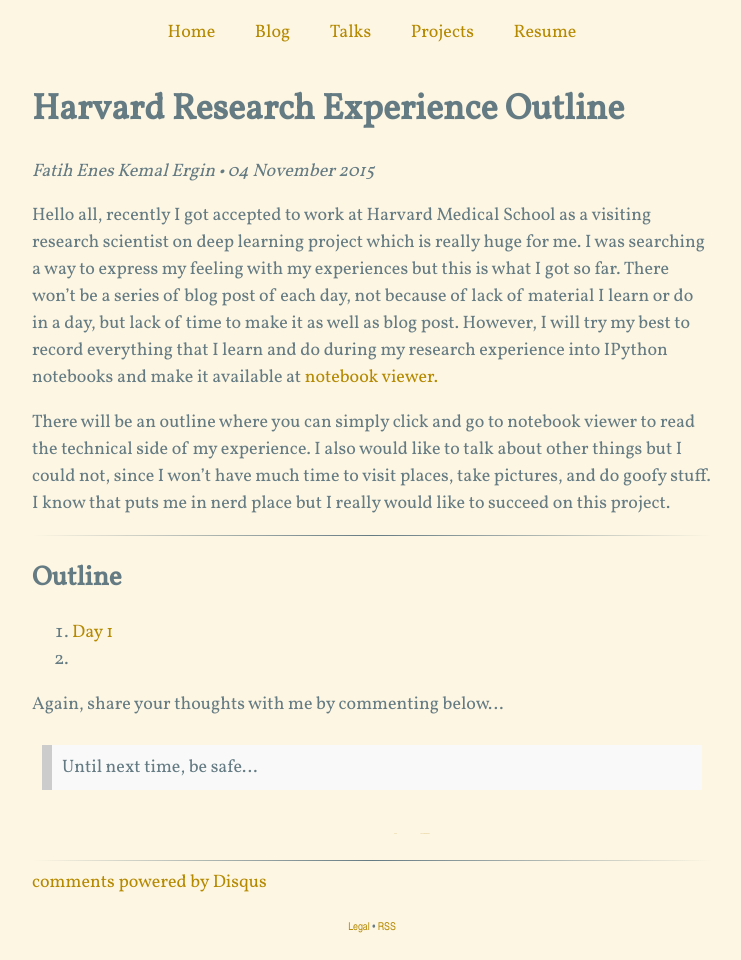
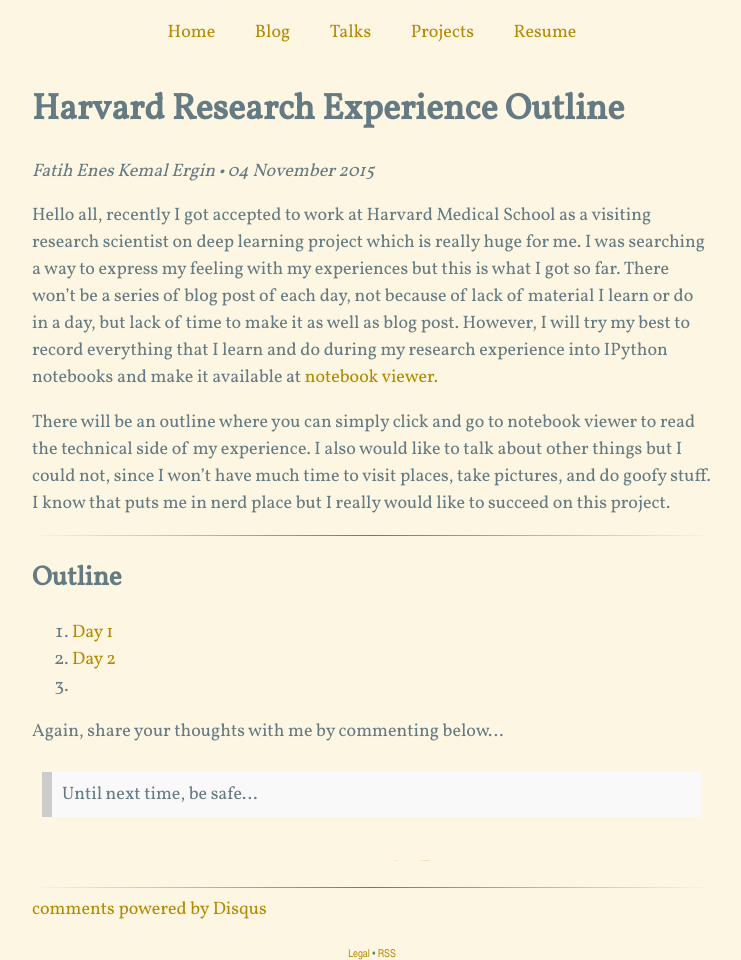
Before and after one commit to eneskemalergin/blog, a Jekyll site: the page built from _posts/2015-11-04-Harvard_Research_Experience.md, in a window 1280 px wide. Shown: the whole page, without its empty margins (268-1009 px from the left). Built offline with Jekyll 4.4.1, drawn with Linux system fonts in a browser that asks for light colours; nearby versions of some CDN libraries; Markdown is read by kramdown in place of the engine named in the settings; comment, search, counter and statistics services are not loaded; before the commit the page ends 933 px from its top, so only the background shows below that.

Commit message:
2nd day link is added

```diff
--- a/_posts/2015-11-04-Harvard_Research_Experience.md
+++ b/_posts/2015-11-04-Harvard_Research_Experience.md
@@ -19,8 +19,8 @@
 ---
 
 1. [Day 1](https://github.com/eneskemalergin/Research_Log/blob/master/1st_Day.ipynb)
-2. []()
-
+2. [Day 2](https://github.com/eneskemalergin/Research_Log/blob/master/2nd_Day.ipynb)
+3. []()
 
 Again, share your thoughts with me by commenting below...
 
```
